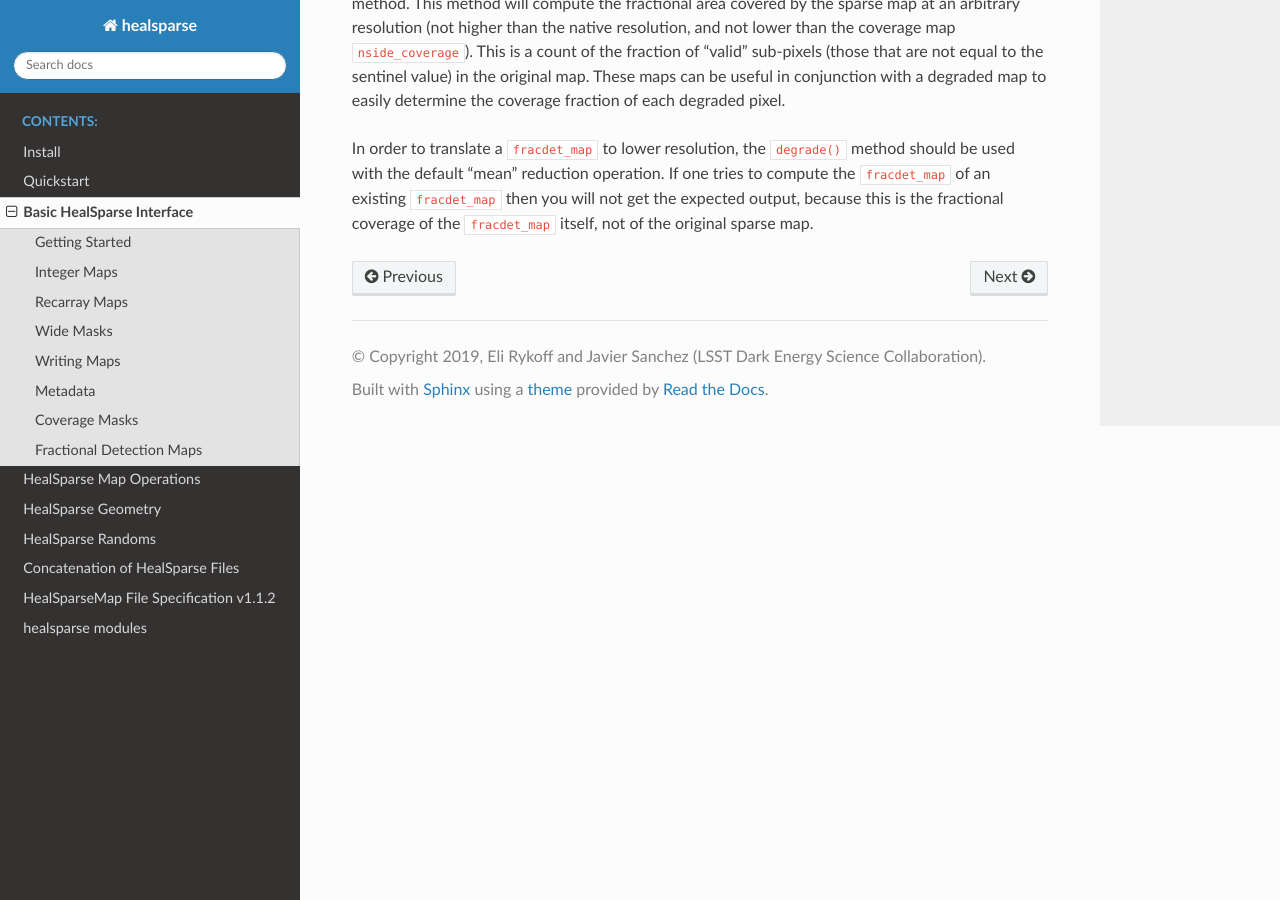
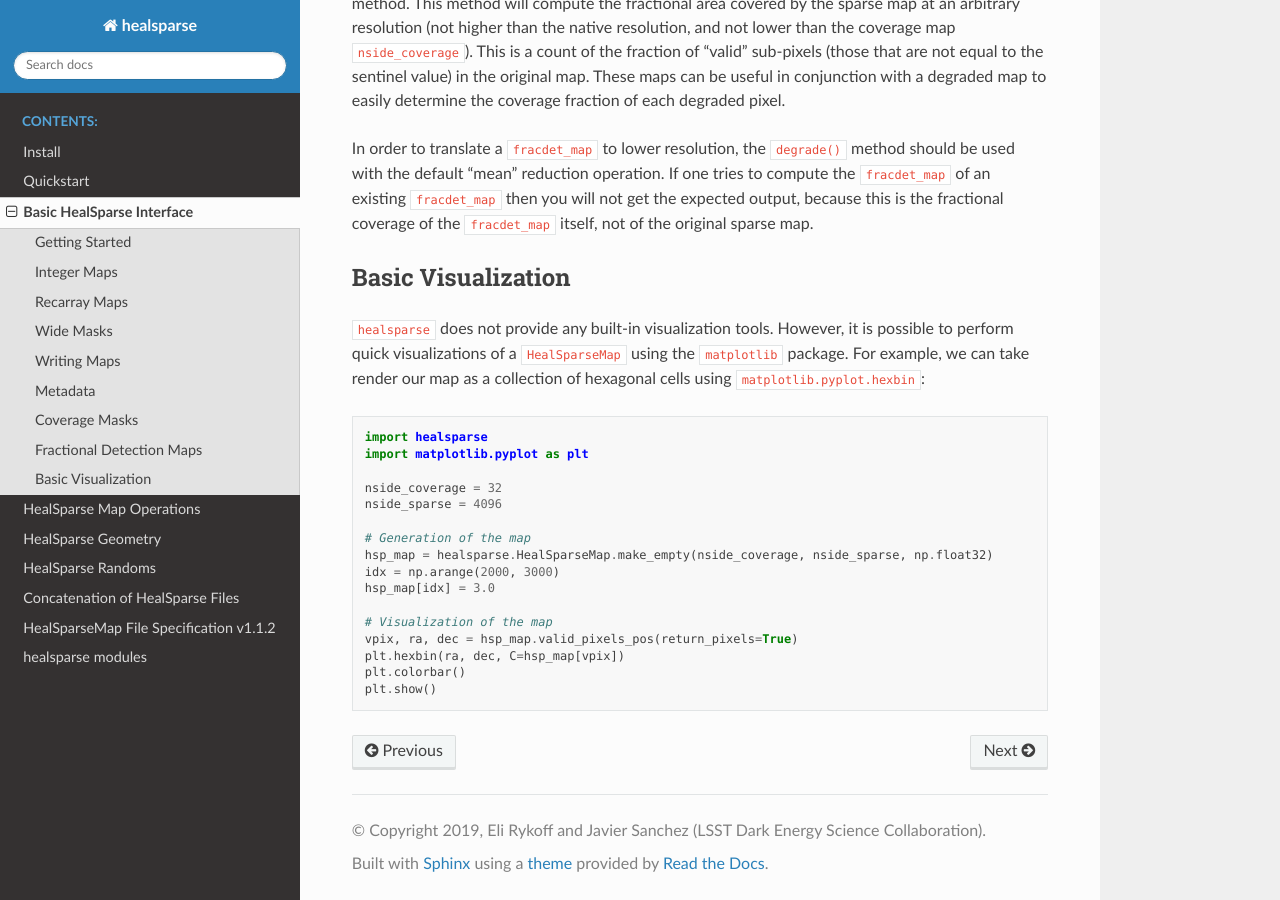
Before and after one commit to LSSTDESC/healsparse, a Sphinx documentation site: the page built from docs/basic_interface.rst, in a window 1280 px wide and 900 px high, scrolled down 4614 px. Built offline with Sphinx 7.4.7 and the Read the Docs theme 2.0.0, drawn with Linux system fonts in a browser that asks for light colours.

Commit message:
Added basic visualization hints

```diff
--- a/docs/basic_interface.rst
+++ b/docs/basic_interface.rst
@@ -223,3 +223,30 @@ These maps can be useful in conjunction with a degraded map to easily determine
 
 In order to translate a :code:`fracdet_map` to lower resolution, the :code:`degrade()` method should be used with the default "mean" reduction operation.
 If one tries to compute the :code:`fracdet_map` of an existing :code:`fracdet_map` then you will not get the expected output, because this is the fractional coverage of the :code:`fracdet_map` itself, not of the original sparse map.
+
+
+Basic Visualization
+-------------------
+
+:code:`healsparse` does not provide any built-in visualization tools. However, it is possible to perform quick visualizations of a
+:code:`HealSparseMap` using the :code:`matplotlib` package. For example, we can take render our map as a collection of hexagonal
+cells using :code:`matplotlib.pyplot.hexbin`:
+
+.. code-block :: python
+
+    import healsparse
+    import matplotlib.pyplot as plt
+
+    nside_coverage = 32
+    nside_sparse = 4096
+
+    # Generation of the map
+    hsp_map = healsparse.HealSparseMap.make_empty(nside_coverage, nside_sparse, np.float32)
+    idx = np.arange(2000, 3000)
+    hsp_map[idx] = 3.0
+
+    # Visualization of the map
+    vpix, ra, dec = hsp_map.valid_pixels_pos(return_pixels=True)
+    plt.hexbin(ra, dec, C=hsp_map[vpix])
+    plt.colorbar()
+    plt.show()
```
Also changed, not shown: 1 other file.
